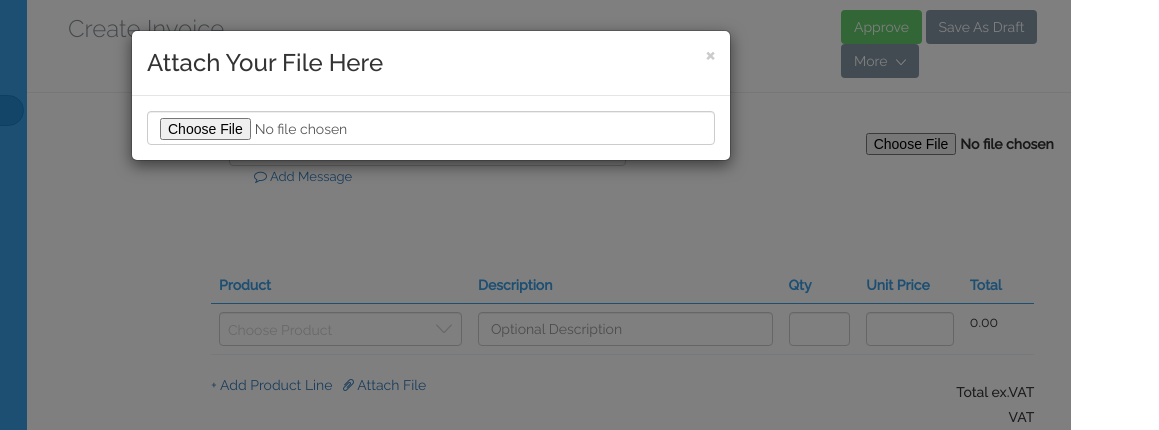
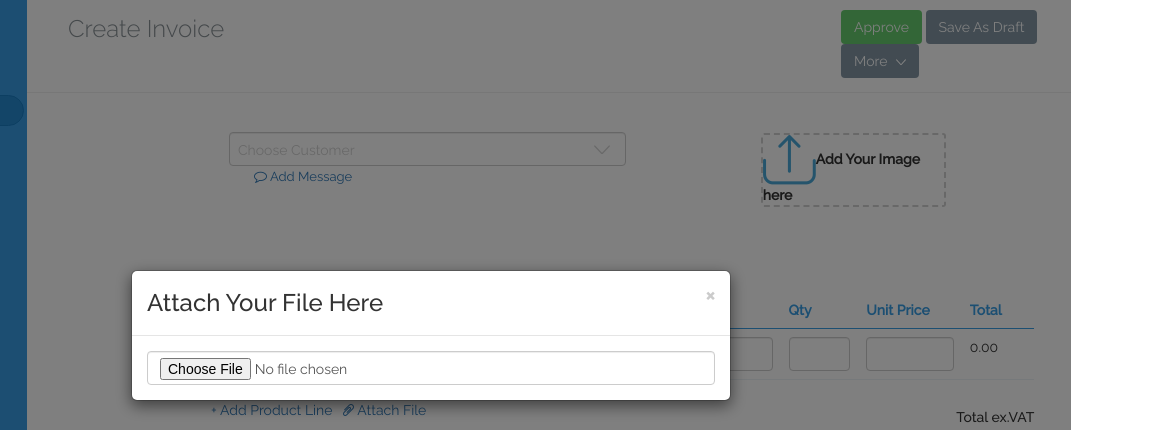
Before and after one commit to Sandy1999/billy-billing-ux, a plain HTML site: page index.html in a window 1280 px wide. Both pictures are taken after a click on the link "Attach File". Shown: the top 430 px of the page, 209-1368 px from the left, 1159 px wide, since content can reach past the window. Drawn offline with Linux system fonts and the light colour scheme.

Commit message:
a complete wor till 3/08/17 with fully customized icons and and a modal

```diff
--- a/css/style.css
+++ b/css/style.css
@@ -71,14 +71,13 @@ input[type="number"]{ -moz-appearance: textfield; -ms-progress-appearance:none;}
     color: #d1d1d1;
 }
 .upload-file{
-    padding-left: 225px; padding-top: 20px;
+    padding-left: 120px; padding-top: 20px;
 }
-.upload-file>input{
+.upload-file > label > input{
     display: none;
 }
-.upload-file>input +span{
-    border: 2px dotted #d1d1d1;
-}
+.upload-file>label{border: 2px dashed #d1d1d1; border-radius: 3px;}
+.upload-file>label>span{width: 100%;}
 .top-btns{padding-top: 10px; padding-left: 1050px;}
 .top-btns>.btn{
     color: #ffffff; background: #8497a5;
@@ -100,6 +99,7 @@ input[type="number"]{ -moz-appearance: textfield; -ms-progress-appearance:none;}
     border: none;
     border-bottom: 1px solid #edf3f7;
     border-spacing:0;
+    margin: 10px 0;
 }
 .table-billing>table>tr>td{
     padding: 0px ;
@@ -116,3 +116,6 @@ input[type="number"]{ -moz-appearance: textfield; -ms-progress-appearance:none;}
 .tax>.currency>label{font-weight: 300; font-size: 14px; padding-right: 5px; float: left;}
 .tax>.currency>#currency{font-size: 14px; height: auto; padding: 0px; border-radius:3px; width: auto; border: 1px solid #d1d1d1; float: left;}
 .tax>.country>label,#currency{display: inline-block;}
+#attachmodal{
+    top:30%;
+}
--- a/index.html
+++ b/index.html
@@ -53,11 +53,13 @@
             <div class="col-md-3 upload-file">
                 <label for="file">
                     <input type="file" name="file" class="file-input">
-                    <span></span>
+                    <span>
+                        <img src="images/upload.png" alt="">Add Your Image here
+                    </span>
                 </label>
             </div>
             <div class="col-md-8 table-billing">
-                    <table class="table table-responsive" >
+                    <table class="table-responsive table" colspacing="0px">
                         <thead>
                             <tr>
                                 <th id="product-head">Product</th>
```
Also changed, not shown: images/upload.png (added).
